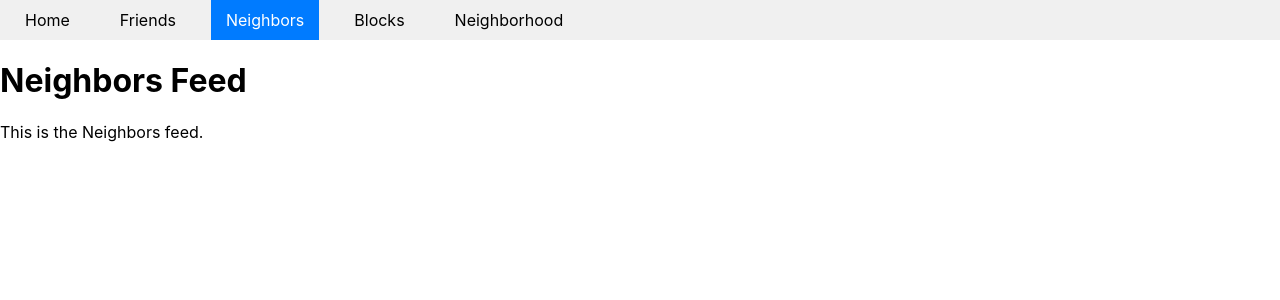
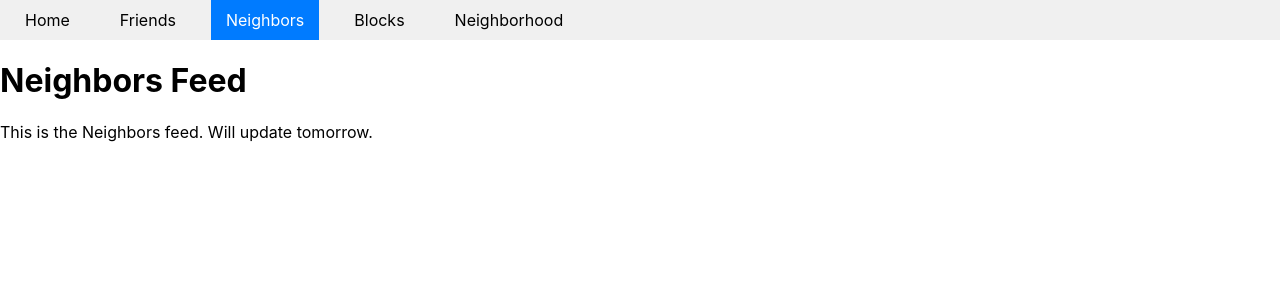
Before and after one commit to aaronbengochea/Neighborhood, a React (Create React App) app in the folder front/: page /neighborsFeed in a window 1280 px wide. Shown: the top 300 px of the page. Built offline with nearby package versions, Linux system fonts and the light colour scheme.

Commit message:
adding notes

```diff
--- a/front/src/components/neighborsFeed.jsx
+++ b/front/src/components/neighborsFeed.jsx
@@ -6,7 +6,10 @@
     <div>
       <Header/>
       <h1>Neighbors Feed</h1>
-      <p>This is the Neighbors feed.</p>
+      <p>This is the Neighbors feed.
+
+        Will update tomorrow.
+      </p>
     </div>
   );
 }
```
